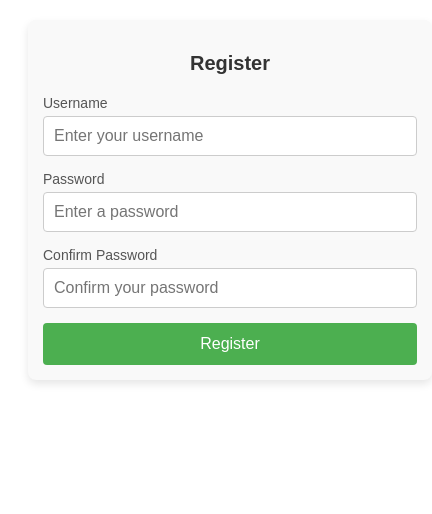
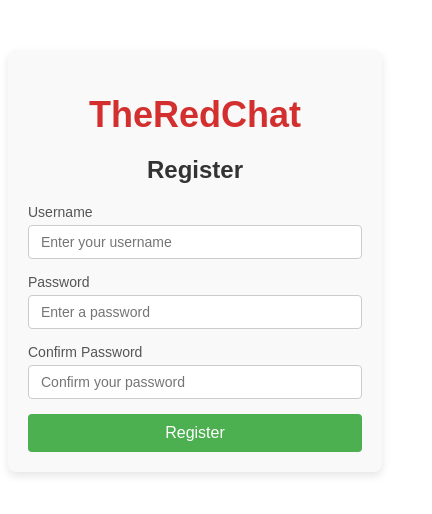
Before and after one commit to SchoolProjectEASV/TheRedChat, an Angular app in the folder Frontend/RedChatFrontend/: page /register in a window 390 px wide. Shown: the top 514 px of the page, 432 px wide, since content can reach past the window. Built offline with nearby package versions, Linux system fonts and the light colour scheme.

Commit message:
Updated validation for the registration

```diff
--- a/Frontend/RedChatFrontend/src/app/components/register/register.component.css
+++ b/Frontend/RedChatFrontend/src/app/components/register/register.component.css
@@ -7,6 +7,7 @@
   border-radius: 8px;
   box-shadow: 0 4px 8px rgba(0, 0, 0, 0.1);
   font-family: Arial, sans-serif;
+  box-sizing: border-box; /* Fix layout consistency */
 }
 
 .register-container h2 {
@@ -29,12 +30,12 @@
 
 .form-group input {
   width: 100%;
-  padding: 10px;
-  font-size: 16px;
+  padding: 8px 12px;  /* Adjust padding for textboxes */
+  font-size: 14px;
   color: #333;
   border: 1px solid #ccc;
   border-radius: 4px;
-  box-sizing: border-box;
+  box-sizing: border-box; /* Important for layout stability */
   transition: border-color 0.3s ease;
 }
 
@@ -47,8 +48,8 @@
   text-align: center;
 }
 
-.submit-btn, .action-btn, .continue-btn {
-  padding: 12px 20px;
+.submit-btn {
+  padding: 10px 20px;
   background-color: #4caf50;
   color: white;
   font-size: 16px;
@@ -59,73 +60,13 @@
   transition: background-color 0.3s ease;
 }
 
-.submit-btn:hover, .action-btn:hover, .continue-btn:hover {
+.submit-btn:hover {
   background-color: #45a049;
 }
 
-.submit-btn:disabled, .action-btn:disabled, .continue-btn:disabled {
+.submit-btn:disabled {
   background-color: #cccccc;
   cursor: not-allowed;
-}
-
-/* Key backup specific styles */
-.warning {
-  color: #dc3545;
-  background: #fff3f3;
-  padding: 10px;
-  border-radius: 4px;
-  margin: 15px 0;
-  font-size: 14px;
-  border-left: 4px solid #dc3545;
-}
-
-.key-display {
-  background: #fff;
-  padding: 15px;
-  border-radius: 4px;
-  margin: 15px 0;
-  border: 1px solid #ccc;
-}
-
-.key-text {
-  word-break: break-all;
-  white-space: pre-wrap;
-  margin: 0;
-  font-family: monospace;
-  font-size: 14px;
-  color: #333;
-}
-
-.key-actions {
-  display: flex;
-  gap: 10px;
-  margin: 15px 0;
-}
-
-.action-btn {
-  flex: 1;
-  background-color: #5b9bd5;
-}
-
-.action-btn:hover {
-  background-color: #4a8bc2;
-}
-
-.confirmation {
-  margin: 15px 0;
-}
-
-.confirmation label {
-  display: flex;
-  gap: 10px;
-  align-items: flex-start;
-  font-size: 14px;
-  color: #555;
-}
-
-.confirmation input[type="checkbox"] {
-  margin-top: 2px;
-  width: auto;
 }
 
 .error-message {
@@ -134,13 +75,17 @@
   font-size: 14px;
 }
 
-@media (max-width: 480px) {
-  .register-container {
-    margin: 20px;
-    padding: 15px;
-  }
+body, html {
+  margin: 0;
+  padding: 0;
+  font-size: 16px;
+  box-sizing: border-box;
+}
 
-  .register-container h2 {
-    font-size: 20px;
-  }
+h1.project-title {
+  text-align: center;
+  color: #d32f2f;
+  font-size: 36px;
+  font-weight: bold;
+  margin-bottom: 20px;
 }
--- a/Frontend/RedChatFrontend/src/app/components/register/register.component.html
+++ b/Frontend/RedChatFrontend/src/app/components/register/register.component.html
@@ -1,6 +1,6 @@
 <div class="register-container">
-  <!-- Registration Form -->
   <div *ngIf="!showKeyBackup">
+    <h1 class="project-title">TheRedChat</h1>
     <h2>Register</h2>
     <form (submit)="onSubmit()">
       <div class="form-group">
@@ -11,6 +11,9 @@
       <div class="form-group">
         <label for="password">Password</label>
         <input type="password" id="password" [(ngModel)]="password" name="password" required placeholder="Enter a password" [disabled]="isRegistering" />
+        <div *ngIf="passwordErrors.length > 0" class="error-message">
+          <small *ngFor="let error of passwordErrors">{{ error }}</small>
+        </div>
       </div>
 
       <div class="form-group">
@@ -18,9 +21,7 @@
         <input type="password" id="confirmPassword" [(ngModel)]="confirmPassword" name="confirmPassword" required placeholder="Confirm your password" [disabled]="isRegistering" />
       </div>
 
-      <div class="error-message" *ngIf="errorMessage">
-        {{ errorMessage }}
-      </div>
+      <div class="error-message" *ngIf="errorMessage">{{ errorMessage }}</div>
 
       <div class="actions">
         <button type="submit" class="submit-btn" [disabled]="isRegistering">
--- a/Frontend/RedChatFrontend/src/app/components/register/register.component.ts
+++ b/Frontend/RedChatFrontend/src/app/components/register/register.component.ts
@@ -20,6 +20,7 @@ export class RegisterComponent {
   confirmPassword = '';
   isRegistering = false;
   errorMessage = '';
+  passwordErrors: string[] = [];
   showKeyBackup = false;
   privateKey = '';
   hasBackedUpKey = false;
@@ -31,7 +32,12 @@ export class RegisterComponent {
 
   async onSubmit() {
     if (this.password !== this.confirmPassword) {
-      this.errorMessage = 'Passwords do not match';
+      this.errorMessage = 'Passwords do not match.';
+      return;
+    }
+
+    if (!this.validatePassword(this.password)) {
+      this.errorMessage = this.passwordErrors.join(' ');
       return;
     }
 
@@ -53,6 +59,25 @@ export class RegisterComponent {
     }
   }
 
+  validatePassword(password: string): boolean {
+    this.passwordErrors = [];  // Reset password errors
+
+    if (password.length < 6) {
+      this.passwordErrors.push('Password must be at least 6 characters long.');
+    }
+    if (!/[A-Z]/.test(password)) {
+      this.passwordErrors.push('Password must contain at least one uppercase letter.');
+    }
+    if (!/[a-z]/.test(password)) {
+      this.passwordErrors.push('Password must contain at least one lowercase letter.');
+    }
+    if (!/\d/.test(password)) {
+      this.passwordErrors.push('Password must contain at least one digit.');
+    }
+
+    return this.passwordErrors.length === 0;
+  }
+
   downloadPrivateKey() {
     const blob = new Blob([this.privateKey], { type: 'text/plain' });
     const url = window.URL.createObjectURL(blob);
@@ -70,13 +95,13 @@ export class RegisterComponent {
       await navigator.clipboard.writeText(this.privateKey);
       alert('Private key copied to clipboard');
     } catch (error) {
-      alert('Failed to copy to clipboard. Please use the download button instead.');
+      alert('Failed to copy to clipboard. Please use the download button instead');
     }
   }
 
   continueToLogin() {
     if (!this.hasBackedUpKey) {
-      alert('Please confirm that you have backed up your private key');
+      alert('Please confirm that you have backed up your private key.');
       return;
     }
 
```
